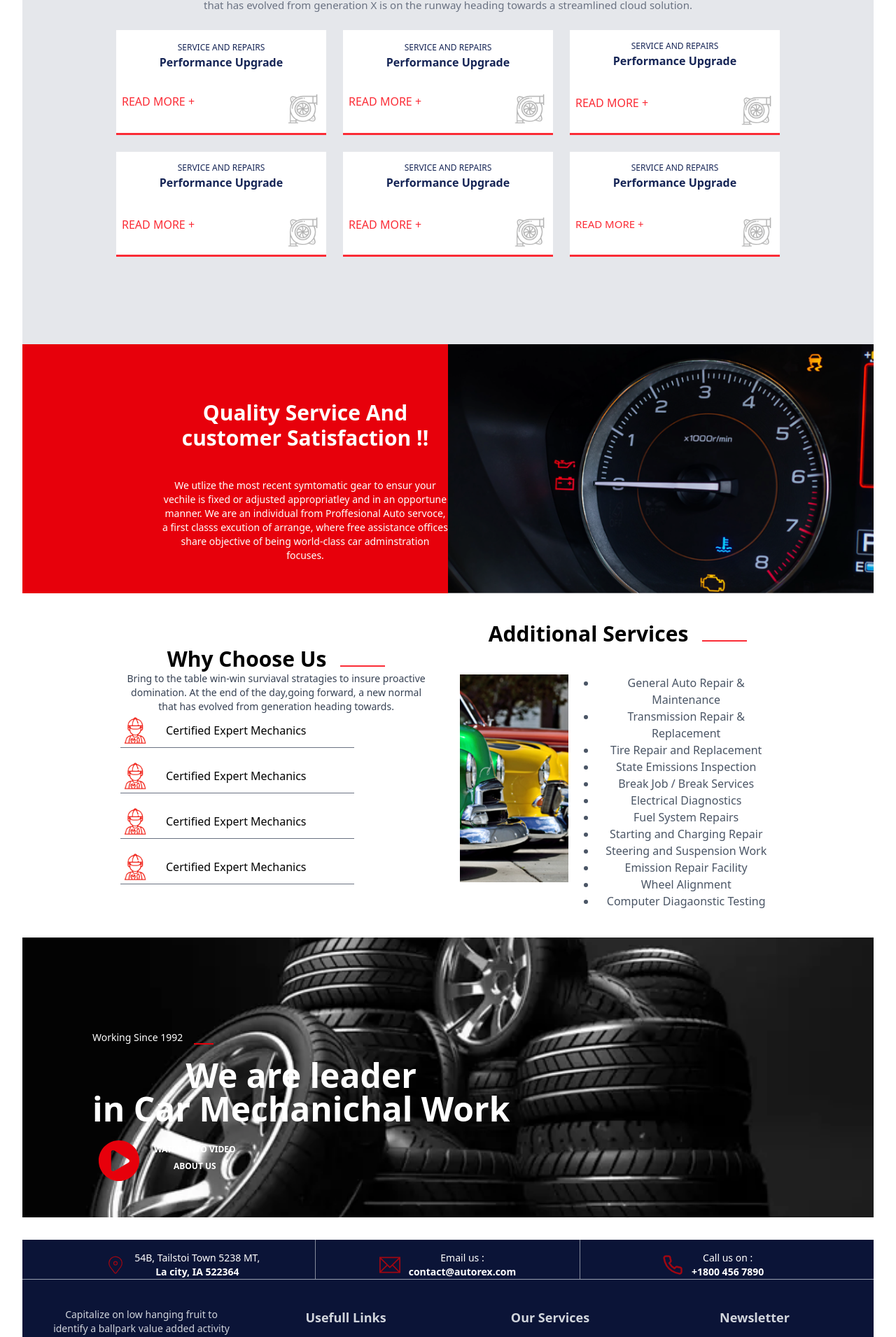
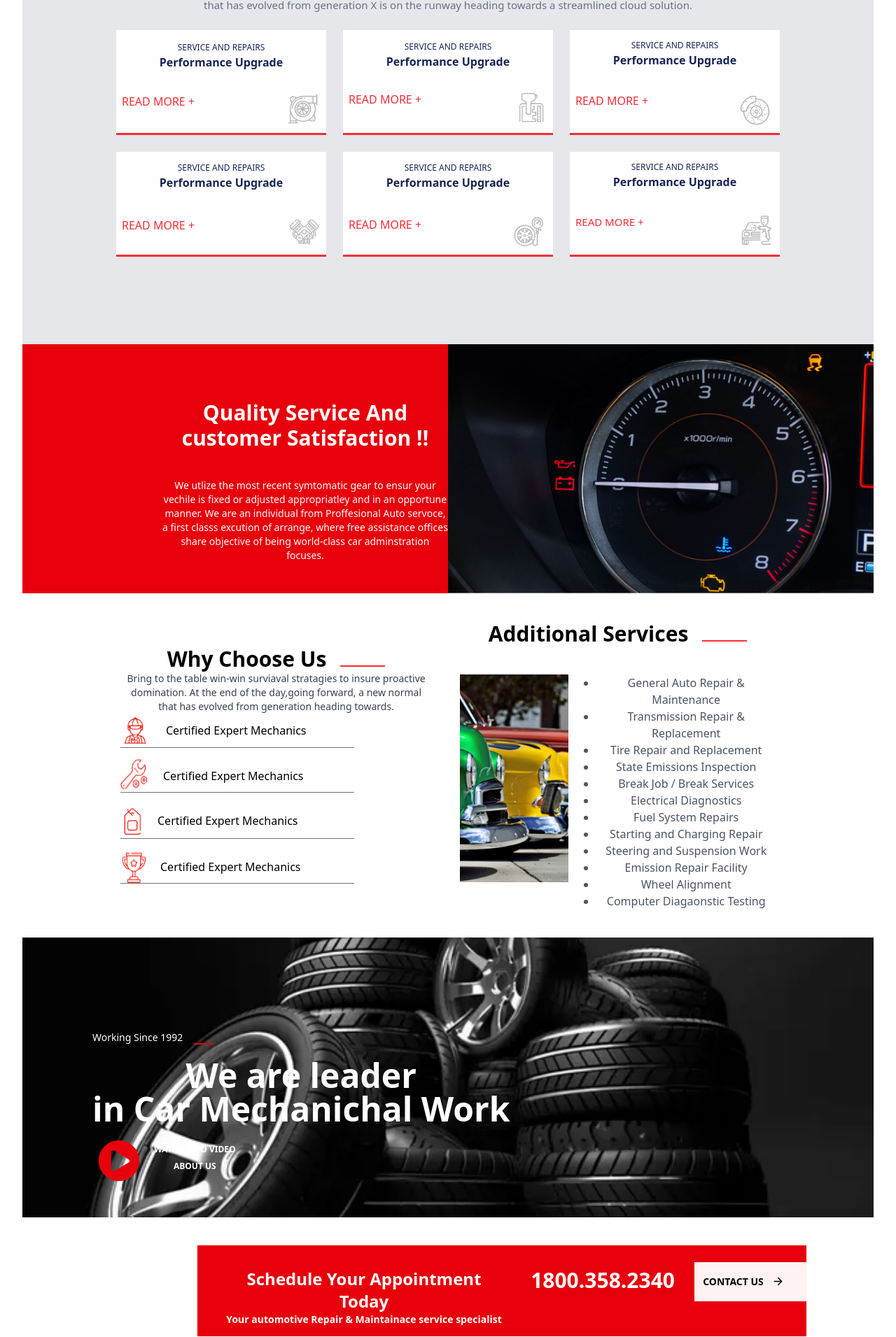
Before and after one commit to HenokAsaye/Abe_Garage_Evangadi_Project, a React (Vite) app in the folder Frontend/: page / in a window 1280 px wide. Shown: the part 1600-3511 px from the top of the page at 70% size. Built offline with nearby package versions, Linux system fonts and the light colour scheme.

Commit message:
done with the schedule appointment part of the home page

```diff
--- a/Frontend/src/components/Home/Home.jsx
+++ b/Frontend/src/components/Home/Home.jsx
@@ -2,6 +2,7 @@ import React from 'react'
 import homeEngine from "../../assets/home-engine.jpg"
 import aboutPage from "../../assets/about-us.png"
 import aboutPage2 from "../../assets/about-us1.png"
+import {Link} from "react-router-dom"
 import  one from "../../assets/1.png"
 import two from "../../assets/2.png"
 import three from "../../assets/3.png"
@@ -81,7 +82,7 @@ const Home = () => {
                             <span className='text-red-500'>READ MORE +</span>
                             <img  clasName="mb-10 py-10" src={one} alt="" />
                         </div>
-                        <span className=' absolute left-0 bottom-0 w-full bg-red-500 h-[3px] group-hover:bg-blue-900'></span>
+                        <span className=' absolute left-0 bottom-0 w-full bg-red-500 h-[3px] group-hover:bg-blue-800'></span>
                     </div>
                     <div className='bg-white w-[300px] h-[150px] flex flex-col justify-around px-2 scroll-py-40 hover:scale-110 relative group hover:cursor-pointer' >
                         <div>
@@ -90,9 +91,9 @@ const Home = () => {
                         </div>
                         <div className='flex justify-between'>
                             <span className='text-red-500'>READ MORE +</span>
-                            <img className='' src={one} alt="" />
+                            <img className='' src={two} alt="" />
                         </div>
-                        <span className=' absolute left-0 bottom-0 w-full bg-red-500 h-[3px] group-hover:bg-blue-900'></span>
+                        <span className=' absolute left-0 bottom-0 w-full bg-red-500 h-[3px] group-hover:bg-blue-800'></span>
                     </div>
                     <div className='bg-white w-[300px] h-[150px] flex flex-col gap-2 justify-around px-2 scroll-py-40 hover:scale-110 relative group hover:cursor-pointer' >
                         <div>
@@ -101,9 +102,9 @@ const Home = () => {
                         </div>
                         <div className='flex justify-between'>
                             <span className='text-red-500'>READ MORE +</span>
-                            <img src={one} alt="" />
+                            <img src={three} alt="" />
                         </div>
-                        <span className=' absolute left-0 bottom-0 w-full bg-red-500 h-[3px] group-hover:bg-blue-900'></span>
+                        <span className=' absolute left-0 bottom-0 w-full bg-red-500 h-[3px] group-hover:bg-blue-800'></span>
                     </div>
                     <div className='bg-white w-[300px] h-[150px] flex flex-col gap-2 justify-around px-2 scroll-py-40 hover:scale-110 relative group hover:cursor-pointer' >
                         <div>
@@ -113,9 +114,9 @@ const Home = () => {
 
                         <div className='flex justify-between'>
                             <span className='text-red-500'>READ MORE +</span>
-                            <img src={one} alt="" />
+                            <img src={four} alt="" />
                         </div>
-                        <span className=' absolute left-0 bottom-0 w-full bg-red-500 h-[3px] group-hover:bg-blue-900'></span>
+                        <span className=' absolute left-0 bottom-0 w-full bg-red-500 h-[3px] group-hover:bg-blue-800'></span>
                     </div>
                     <div className='bg-white w-[300px] h-[150px] flex flex-col gap-2 justify-around px-2 scroll-py-40 hover:scale-110 relative group hover:cursor-pointer' >
                         <div>
@@ -124,9 +125,9 @@ const Home = () => {
                         </div>
                         <div className='flex justify-between'>
                             <span className='text-red-500'>READ MORE +</span>
-                            <img src={one} alt="" />
+                            <img src={five} alt="" />
                         </div>
-                        <span className=' absolute left-0 bottom-0 w-full bg-red-500 h-[3px] group-hover:bg-blue-900'></span>
+                        <span className=' absolute left-0 bottom-0 w-full bg-red-500 h-[3px] group-hover:bg-blue-800'></span>
                     </div>
                     <div className='bg-white w-[300px] h-[150px] flex flex-col gap-2 justify-around px-2 scroll-py-40 hover:scale-110 relative group hover:cursor-pointer' >
                         <div>
@@ -135,9 +136,9 @@ const Home = () => {
                         </div>
                         <div className='flex justify-between'>
                             <span className='text-red-500 text-[15px]'>READ MORE +</span>
-                            <img  src={one} alt="" />
+                            <img  src={six} alt="" />
                         </div>
-                        <span className=' absolute left-0 bottom-0 w-full bg-red-500 h-[3px] group-hover:bg-blue-900'></span>
+                        <span className=' absolute left-0 bottom-0 w-full bg-red-500 h-[3px] group-hover:bg-blue-800'></span>
                     </div>
                 </div>
             </div>
@@ -179,17 +180,17 @@ const Home = () => {
                                 <span className='absolute bg-gray-500 h-px w-3/4 bottom-0 left-0'></span>
                             </div>
                             <div className='relative flex gap-2'>
-                                <img src={seven} alt="" />
+                                <img src={eight} alt="" />
                                 <span className='p-3 '>Certified Expert Mechanics</span>
                                 <span className='absolute bg-gray-500 h-px w-3/4 bottom-0 left-0'></span>
                             </div>
                             <div className='relative flex gap-2'>
-                                <img src={seven} alt="" />
+                                <img src={nine} alt="" />
                                 <span className='p-3 '>Certified Expert Mechanics</span>
                                 <span className='absolute bg-gray-500 h-px w-3/4 bottom-0 left-0'></span>
                             </div>
                             <div className='relative flex gap-2'>
-                                <img src={seven} alt="" />
+                                <img src={ten} alt="" />
                                 <span className='p-3 '>Certified Expert Mechanics</span>
                                 <span className='absolute bg-gray-500 h-px w-3/4 bottom-0 left-0'></span>
                             </div>
@@ -246,6 +247,25 @@ const Home = () => {
             </div>
         </div>
 
+        {/* schedule appointment */}
+        <div className='w-[870px] h-[130px] ml-[250px] my-10 mb-20 bg-red-600'>
+          <div className='flex gap-9'>
+            <div className='font-bold text-white flex flex-col pt-8 pl-9'>
+              <span className='text-2xl'>Schedule Your Appointment Today</span>
+              <span className='text-sm'>Your automotive Repair & Maintainace service specialist</span>
+            </div>
+            <div className='pt-8 flex'>
+              <span className='font-bold text-3xl text-white'>1800.358.2340</span>
+              <Link className=' group hover:scale-110 ease-out transition-all ml-7 w-[160px]  bg-red-50 text-sm flex justify-center items-center h-14 -mt-2'>
+                <span className='font-bold -ml-5'> CONTACT US </span>
+                <div className=' pl-3 text-[17px] '>
+                  <IoArrowForwardOutline className=''/>
+                </div>
+              </Link>
+            </div>
+          </div>
+        </div>
+
 
     </div>
 
```
